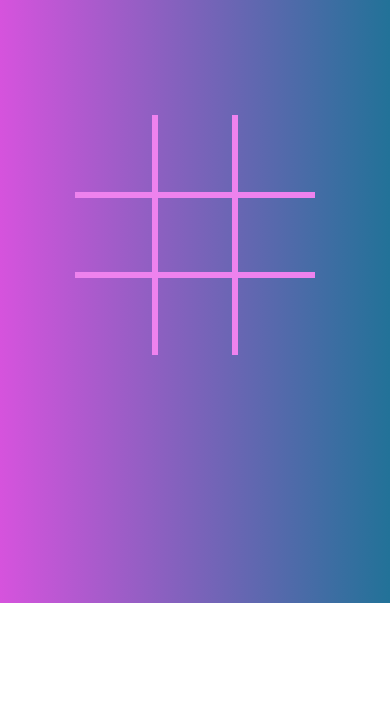
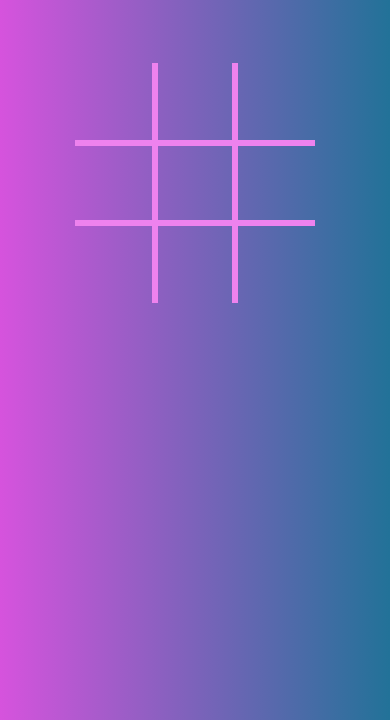
Before and after one commit to nourmaged0o0/X-O-Game, a plain HTML site: page index.html in a window 390 px wide. Shown: the part 241-961 px from the top of the page. Before the commit the page ends 844 px from the top, so only its background shows below. Drawn offline with Linux system fonts and the light colour scheme.

Commit message:
Add files via upload

```diff
--- a/style.css
+++ b/style.css
@@ -155,9 +155,14 @@ span {
 }
 /* Mobile devices (portrait) */
 @media screen and (max-width: 480px) {
+    body{
+        align-items: flex-start;
+        margin-top: 30%;
+        overflow: hidden;
+    }
     #game {
         width: 95%;
-        height: 90%;
+        height: 60%;
     }
 
     .Game-name h1 {
```
